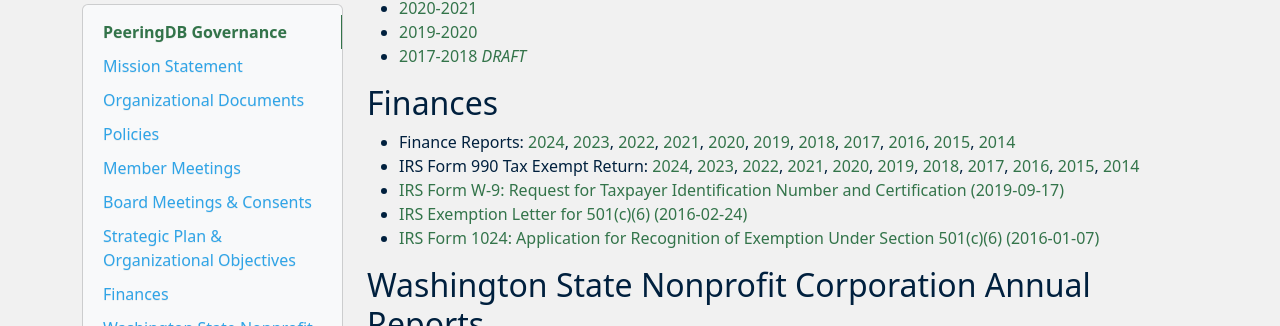
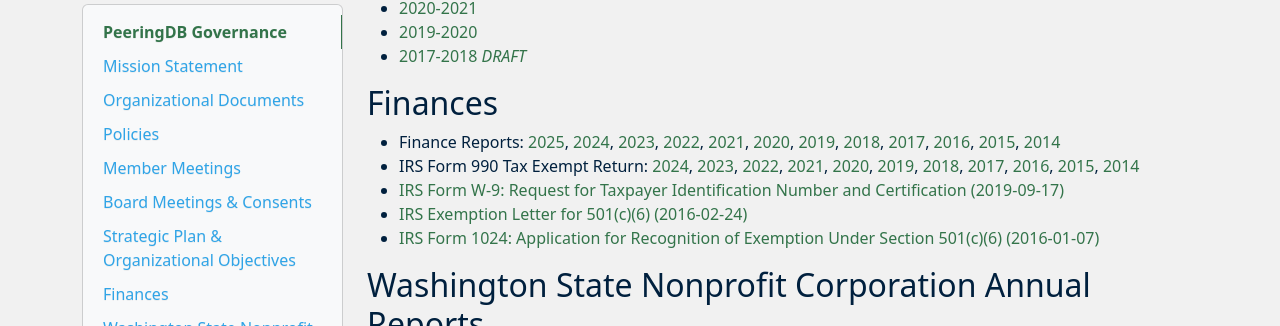
Before and after one commit to peeringdb/docs, an MkDocs documentation site: the page built from docs/gov.md, in a window 1280 px wide and 900 px high, scrolled down 1241 px. Shown: the part 129-455 px from the top of the window. Built offline with MkDocs 1.6.1, drawn with Linux system fonts in a browser that asks for light colours; nearby versions of some CDN libraries.

Commit message:
End of year finance report to the web.

```diff
--- a/docs/gov.md
+++ b/docs/gov.md
@@ -56,7 +56,7 @@
 
 ## Finances
 
-- Finance Reports: [2024](gov/finances/2024-12-31_PeeringDB_Finances.pdf), [2023](gov/finances/2023-12-31_PeeringDB_Finances.pdf), [2022](gov/finances/2022-12-31_PeeringDB_Finances.pdf), [2021](gov/finances/2021-12-31_PeeringDB_Finances.pdf), [2020](gov/finances/2020-12-31_PeeringDB_Finances.pdf), [2019](gov/finances/2019-12-31_PeeringDB_Finances.pdf), [2018](gov/finances/2018-12-31_PeeringDB_Finances.pdf), [2017](gov/finances/2017-12-31_PeeringDB_Finances.pdf), [2016](gov/finances/2016-12-31_PeeringDB_Finances.pdf), [2015](gov/finances/2015-12-31_PeeringDB_Finances.pdf), [2014](gov/finances/2014-12-31_PeeringDB_Finances.pdf)
+- Finance Reports: [2025](gov/finances/2025-12-31_PeeringDB_Finances.pdf), [2024](gov/finances/2024-12-31_PeeringDB_Finances.pdf), [2023](gov/finances/2023-12-31_PeeringDB_Finances.pdf), [2022](gov/finances/2022-12-31_PeeringDB_Finances.pdf), [2021](gov/finances/2021-12-31_PeeringDB_Finances.pdf), [2020](gov/finances/2020-12-31_PeeringDB_Finances.pdf), [2019](gov/finances/2019-12-31_PeeringDB_Finances.pdf), [2018](gov/finances/2018-12-31_PeeringDB_Finances.pdf), [2017](gov/finances/2017-12-31_PeeringDB_Finances.pdf), [2016](gov/finances/2016-12-31_PeeringDB_Finances.pdf), [2015](gov/finances/2015-12-31_PeeringDB_Finances.pdf), [2014](gov/finances/2014-12-31_PeeringDB_Finances.pdf)
 - IRS Form 990 Tax Exempt Return: [2024](gov/finances/2025-05-13_2024_Form_990.pdf), [2023](gov/finances/2024-05-12_2023_Form_990.pdf), [2022](gov/finances/2023-05-09_2022_Form_990.pdf), [2021](gov/finances/2022-05-10_2021_Form_990.pdf), [2020](gov/finances/2021-05-12_2020_Form_990-EZ.pdf), [2019](gov/finances/2020-05-13_2019_Form_990-EZ.pdf), [2018](gov/finances/2019-05-09_2018_Form_990-EZ.pdf), [2017](gov/finances/2018-05-11_2017_Form_990-EZ.pdf), [2016](gov/finances/2017-05-10_2016_Form_990-EZ.pdf), [2015](gov/finances/2016-02-18_2015_Form 990-N.pdf), [2014](gov/finances/2016-02-23_2014_Form 990-N.pdf)
 - [IRS Form W-9: Request for Taxpayer Identification Number and Certification (2019-09-17)](gov/finances/2019-09-17_PeeringDB_IRS_Form_W-9.pdf)
 - [IRS Exemption Letter for 501(c)(6) (2016-02-24)](gov/finances/2016-02-24_PeeringDB_IRS_501(c)(6)_Exemption_Letter.pdf)
```
Also changed, not shown: 1 other file.
